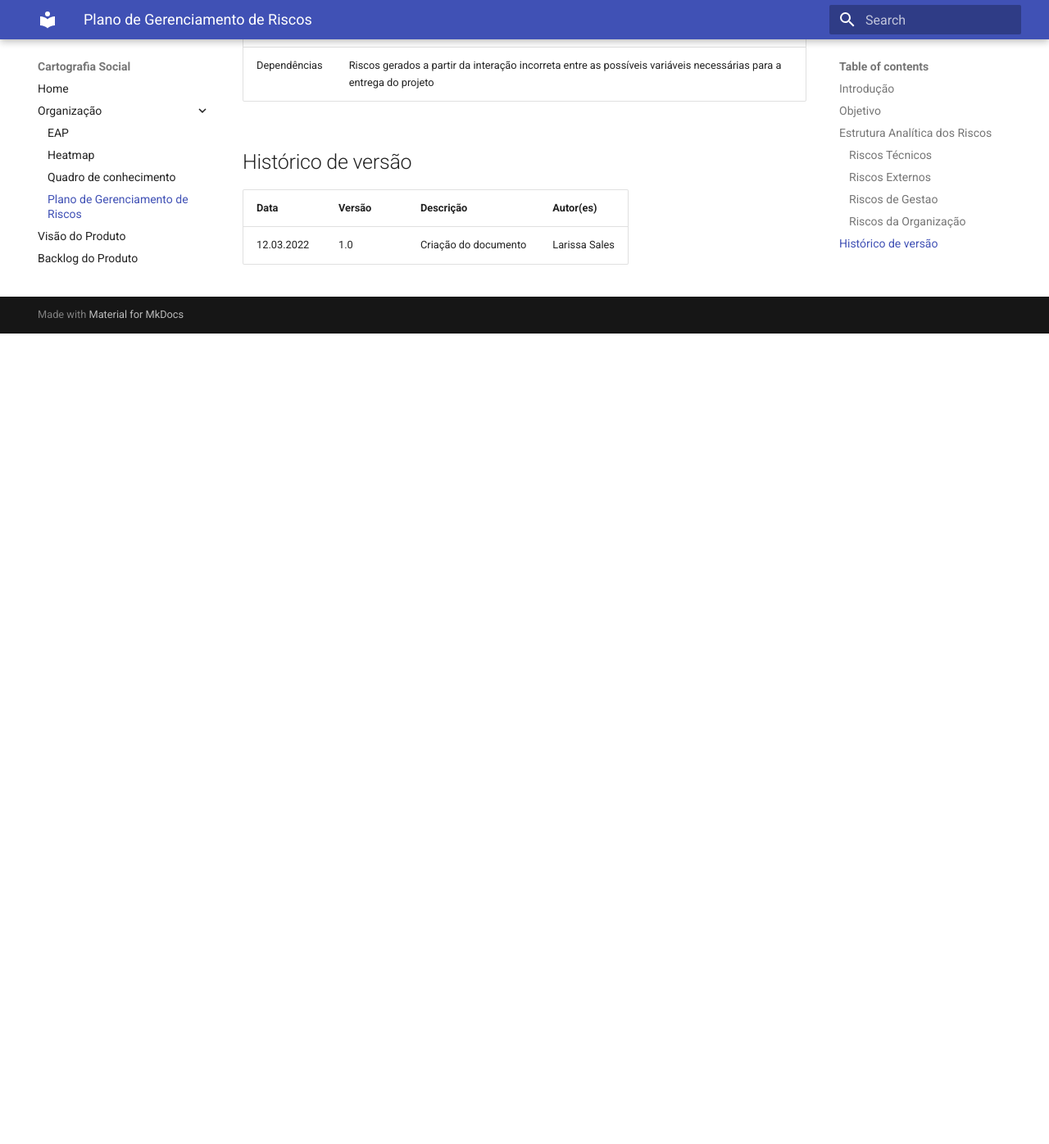
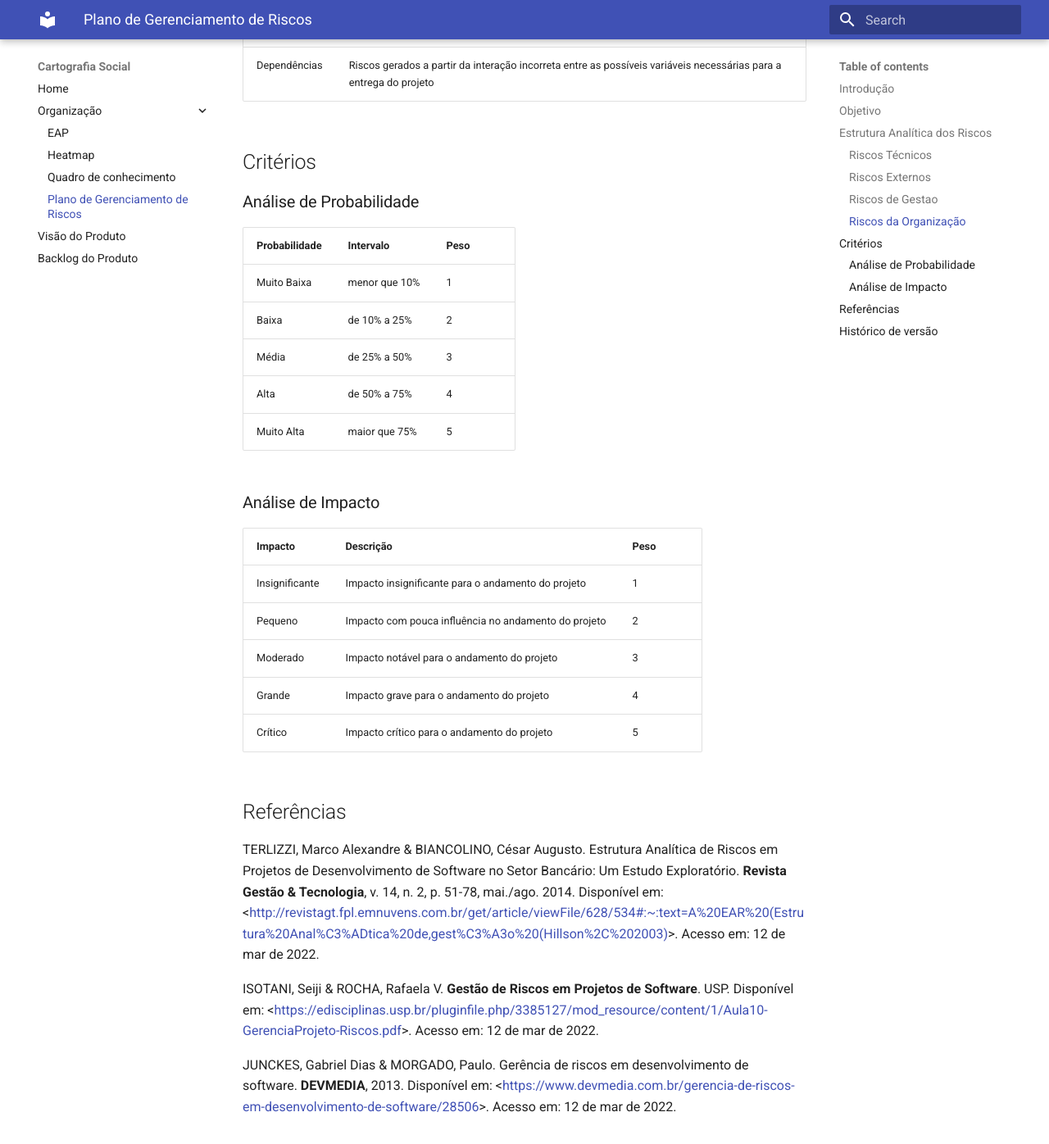
Before and after one commit to fga-eps-mds/2021-2-Cartografia-social-Doc, an MkDocs documentation site: the page built from docs/riscos.md, in a window 1280 px wide and 1400 px high, scrolled down 2115 px. Shown: the top 1396 px of the window at 82% size. Built offline with MkDocs 1.6.1 and Material for MkDocs 9.7.7, drawn with Linux system fonts in a browser that asks for light colours; before the commit the page ends 2522 px from its top, so only the background shows below that.

Commit message:
Descrição dos critérios de categorização dos riscos

```diff
--- a/docs/riscos.md
+++ b/docs/riscos.md
@@ -48,6 +48,35 @@ Uma forma comum para estruturar categorias dos riscos é através da EAR (Estrut
 | Recursos | Riscos gerados a partir do mau planejamento de custos |
 | Dependências | Riscos gerados a partir da interação incorreta entre as possíveis variáveis necessárias para a entrega do projeto |
 
+## Critérios
+
+### Análise de Probabilidade
+
+| Probabilidade |	Intervalo	| Peso |
+| -- | -- | -- |
+| Muito Baixa	| menor que 10%	| 1 |
+| Baixa	| de 10% a 25%	| 2 |
+| Média	| de 25% a 50% | 3 |
+| Alta | de 50% a 75% | 4 |
+| Muito Alta | maior que 75%	| 5 |
+
+### Análise de Impacto
+
+| Impacto	| Descrição	| Peso |
+| -- | -- | -- |
+| Insignificante | Impacto insignificante para o andamento do projeto	| 1 |
+| Pequeno	| Impacto com pouca influência no andamento do projeto | 2 |
+| Moderado | Impacto notável para o andamento do projeto | 3 |
+| Grande | Impacto grave para o andamento do projeto | 4 |
+| Crítico	| Impacto crítico para o andamento do projeto	| 5 |
+
+## Referências
+
+TERLIZZI, Marco Alexandre & BIANCOLINO, César Augusto. Estrutura Analítica de Riscos em Projetos de Desenvolvimento de Software no Setor Bancário: Um Estudo Exploratório. **Revista Gestão & Tecnologia**, v. 14, n. 2, p. 51-78, mai./ago. 2014. Disponível em: <<http://revistagt.fpl.emnuvens.com.br/get/article/viewFile/628/534#:~:text=A%20EAR%20(Estrutura%20Anal%C3%ADtica%20de,gest%C3%A3o%20(Hillson%2C%202003)>>. Acesso em: 12 de mar de 2022.
+
+ISOTANI, Seiji & ROCHA, Rafaela V. **Gestão de Riscos em Projetos de Software**. USP. Disponível em: <<https://edisciplinas.usp.br/pluginfile.php/3385127/mod_resource/content/1/Aula10-GerenciaProjeto-Riscos.pdf>>. Acesso em: 12 de mar de 2022.
+
+JUNCKES, Gabriel Dias & MORGADO, Paulo. Gerência de riscos em desenvolvimento de software. **DEVMEDIA**, 2013. Disponível em: <<https://www.devmedia.com.br/gerencia-de-riscos-em-desenvolvimento-de-software/28506>>. Acesso em: 12 de mar de 2022.
 ## Histórico de versão
 
 |Data | Versão | Descrição | Autor(es)
```
